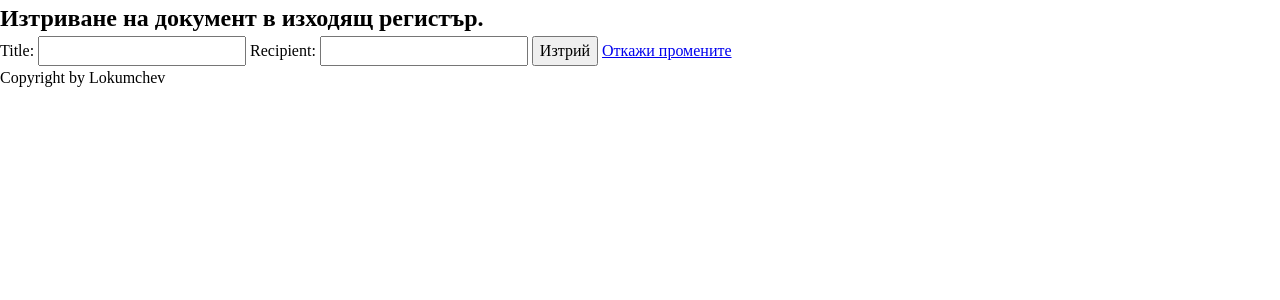
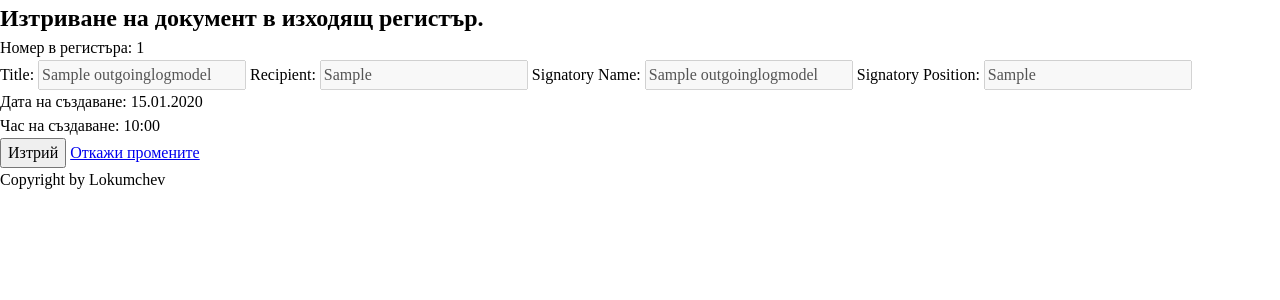
Before and after one commit to stefanov13/Registry-Office, a Django app: page /outgoing/1/delete/ in a window 1280 px wide. Shown: the part 82-382 px from the top of the page. Run offline with Django 4.2, Linux system fonts and the light colour scheme; a user stored in the database is signed in; tables that the repository leaves empty hold one stand-in row (values such as "Sample post").

Commit message:
fix dugs in outgoing-log app
fix dugs in outgoing-log edit and delete forms and views

```diff
--- a/registry_office/apps/outgoing_log/forms.py
+++ b/registry_office/apps/outgoing_log/forms.py
@@ -16,12 +16,38 @@ class CreateOutgoingLogForm(forms.ModelForm):
 
 
 class EditOutgoingLogForm(forms.ModelForm):
+    NOT_SPECIFIED_CHOICE = 'Is Not Specified'
     signatory_profile = forms.ChoiceField(choices=full_profile_name(), label=_('Signatory Profile'))
     class Meta:
         model = OutgoingLogModel
         fields = ('title', 'recipient', 'signatory_profile', 'document_img')
 
+    def __init__(self, *args, **kwargs):
+        super().__init__(*args, **kwargs)
+
+        # Set the initial value for 'signatory_profile' field when editing the record
+        instance = kwargs.get('instance')
+        if instance:
+            initial_value = (f'{instance.signatory_name} {instance.signatory_position}',)
+            if self.NOT_SPECIFIED_CHOICE in initial_value[0]:
+                initial_value = (self.NOT_SPECIFIED_CHOICE,)
+            self.fields['signatory_profile'].initial = initial_value
+
 class DeleteOutgoingLogForm(forms.ModelForm):
     class Meta:
         model = OutgoingLogModel
-        fields = ('title', 'recipient')
+        fields = ('title', 'recipient', 'signatory_name', 'signatory_position',)
+
+    def __init__(self, *args, **kwargs):
+        super().__init__(*args, **kwargs)
+        self.__set_disabled_fields()
+
+    def save(self, commit=True):
+        if commit:
+            self.instance.delete()
+        return self.instance
+
+    def __set_disabled_fields(self):
+        for field in self.fields.values():
+            field.widget.attrs['disabled'] = True
+            field.required = False
--- a/registry_office/apps/outgoing_log/models.py
+++ b/registry_office/apps/outgoing_log/models.py
@@ -52,7 +52,7 @@ class OutgoingLogModel(models.Model):
     )
 
     creation_date = models.DateTimeField(
-        auto_now=True,
+        auto_now_add=True,
         verbose_name=_('Creation Date'),
     )
 
--- a/registry_office/apps/outgoing_log/templates/outgoing_log/outgoing-delete.html
+++ b/registry_office/apps/outgoing_log/templates/outgoing_log/outgoing-delete.html
@@ -5,7 +5,10 @@
 
     <form method="post">
 
+        <p>Номер в регистъра: {{ object.log_num }}</p>
         {{ form }}
+        <p>Дата на създаване: {{ object.creation_date|date:"d.m.Y" }}</p>
+        <p>Час на създаване: {{ object.creation_date|date:"H:i" }}</p>
         {% csrf_token %}
 
         <button type="submit">Изтрий</button>
--- a/registry_office/apps/outgoing_log/templates/outgoing_log/outgoing-details.html
+++ b/registry_office/apps/outgoing_log/templates/outgoing_log/outgoing-details.html
@@ -4,6 +4,7 @@
     <section>
         <h2>Детайли за {{ object.title }} създаден на {{ object.creation_date|date:"d.m.Y" }}г. в {{ object.creation_date|date:"H:i" }} часа</h2>
 
+        <p>Номер в регистъра: {{ object.log_num }}</p>
         <p>Описание: {{ object.title }}</p>
         <p>Получател: {{ object.recipient }}</p>
         <p>Подател - Име: {{ object.signatory_name }}</p>
--- a/registry_office/apps/outgoing_log/views.py
+++ b/registry_office/apps/outgoing_log/views.py
@@ -10,6 +10,7 @@ from .forms import CreateOutgoingLogForm, EditOutgoingLogForm, DeleteOutgoingLog
 
 
 class OutgoingLogCreateView(auth_mixins.LoginRequiredMixin, views.CreateView):
+    NOT_SPECIFIED_CHOICE = _('Is Not Specified')
     template_name = 'outgoing_log/outgoing-create.html'
     form_class = CreateOutgoingLogForm
     success_url = reverse_lazy('outgoing-dashboard')
@@ -22,10 +23,9 @@ class OutgoingLogCreateView(auth_mixins.LoginRequiredMixin, views.CreateView):
         signatory_profile = cleaned_data.get('signatory_profile', )
 
         # Split the value by space (assuming it is formatted as "first_name last_name position")
-        try:
-            first_name, last_name, position = signatory_profile.split()
-        except ValueError:
-            first_name, last_name, position = _('Not'), _('Present'), _('Not Present')
+        first_name, last_name, position = signatory_profile.split()
+        if signatory_profile == self.NOT_SPECIFIED_CHOICE:
+            first_name, last_name, position = self.NOT_SPECIFIED_CHOICE, '', self.NOT_SPECIFIED_CHOICE
 
         # Assign the split values to the corresponding fields
         form.instance.signatory_name = f'{first_name} {last_name}'
@@ -47,6 +47,7 @@ class OutgoingLogDetailsView(auth_mixins.LoginRequiredMixin, views.DetailView):
 
 
 class OutgoingLogEditView(auth_mixins.LoginRequiredMixin, views.UpdateView):
+    NOT_SPECIFIED_CHOICE = _('Is Not Specified')
     template_name = 'outgoing_log/outgoing-edit.html'
     form_class = EditOutgoingLogForm
     model = OutgoingLogModel
@@ -64,10 +65,9 @@ class OutgoingLogEditView(auth_mixins.LoginRequiredMixin, views.UpdateView):
         cleaned_data = form.cleaned_data
         signatory_profile = cleaned_data.get('signatory_profile', )
 
-        try:
-            first_name, last_name, position = signatory_profile.split()
-        except ValueError:
-            first_name, last_name, position = _('Not'), _('Present'), _('Not Present')
+        first_name, last_name, position = signatory_profile.split()
+        if signatory_profile == self.NOT_SPECIFIED_CHOICE:
+            first_name, last_name, position = self.NOT_SPECIFIED_CHOICE, '', self.NOT_SPECIFIED_CHOICE
 
         form.instance.signatory_name = f'{first_name} {last_name}'
         form.instance.signatory_position = position
@@ -83,3 +83,19 @@ class OutgoingLogDeleteView(auth_mixins.LoginRequiredMixin, views.DeleteView):
     def get_object(self, queryset=None):
         pk = self.kwargs.get('pk')
         return get_object_or_404(self.model, pk=pk)
+
+    def get_context_data(self, **kwargs):
+        context = super().get_context_data(**kwargs)
+        instance = self.object
+
+        # Set the 'disabled' attribute for each field in the form
+        if hasattr(self, 'form_class'):
+            form_class = self.get_form_class()
+            form = form_class(instance=instance)
+
+            # for field_value in form.fields.values():
+            #     field_value.widget.attrs['disabled'] = True
+
+            context['form'] = form
+
+        return context
```
